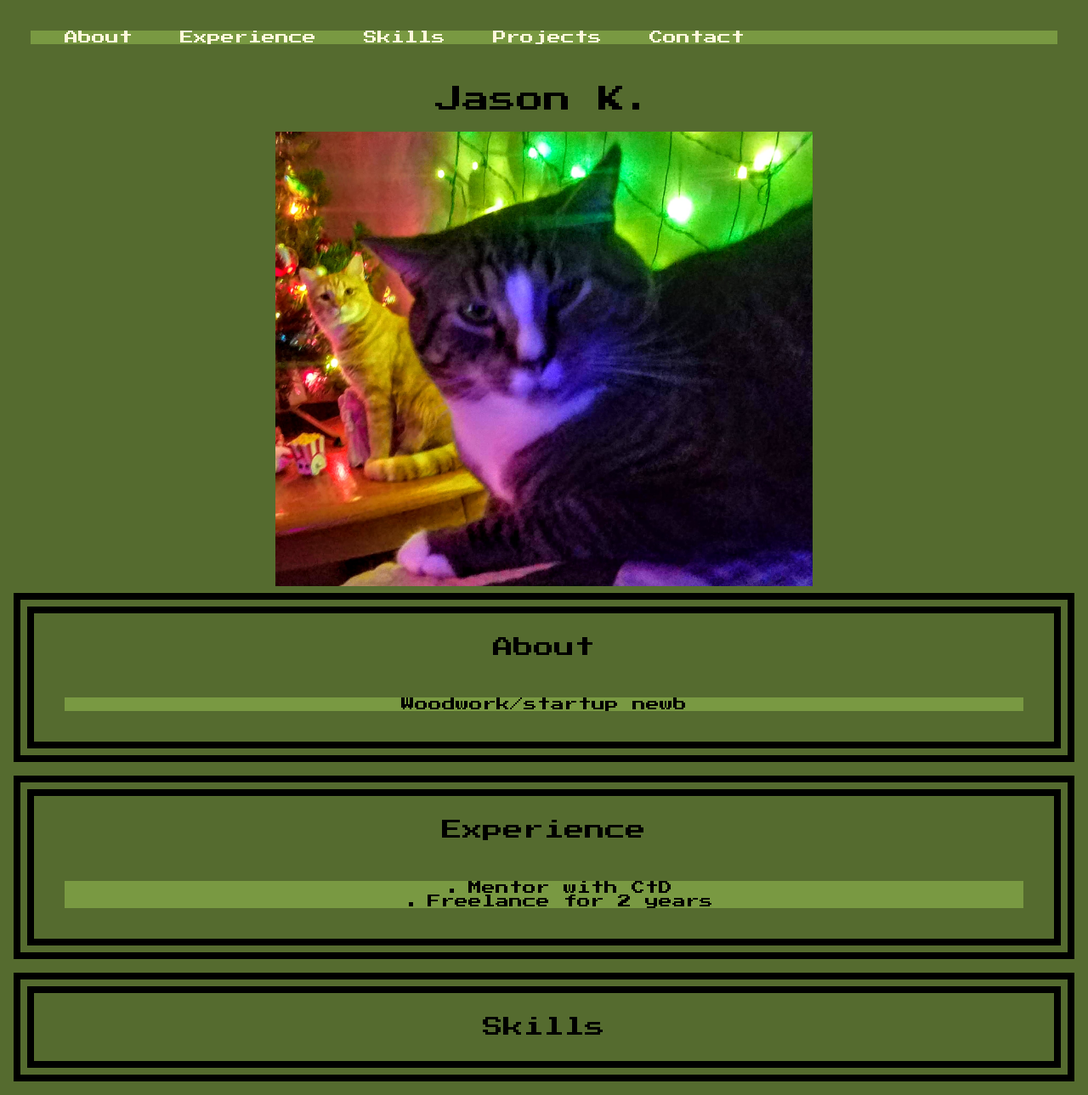
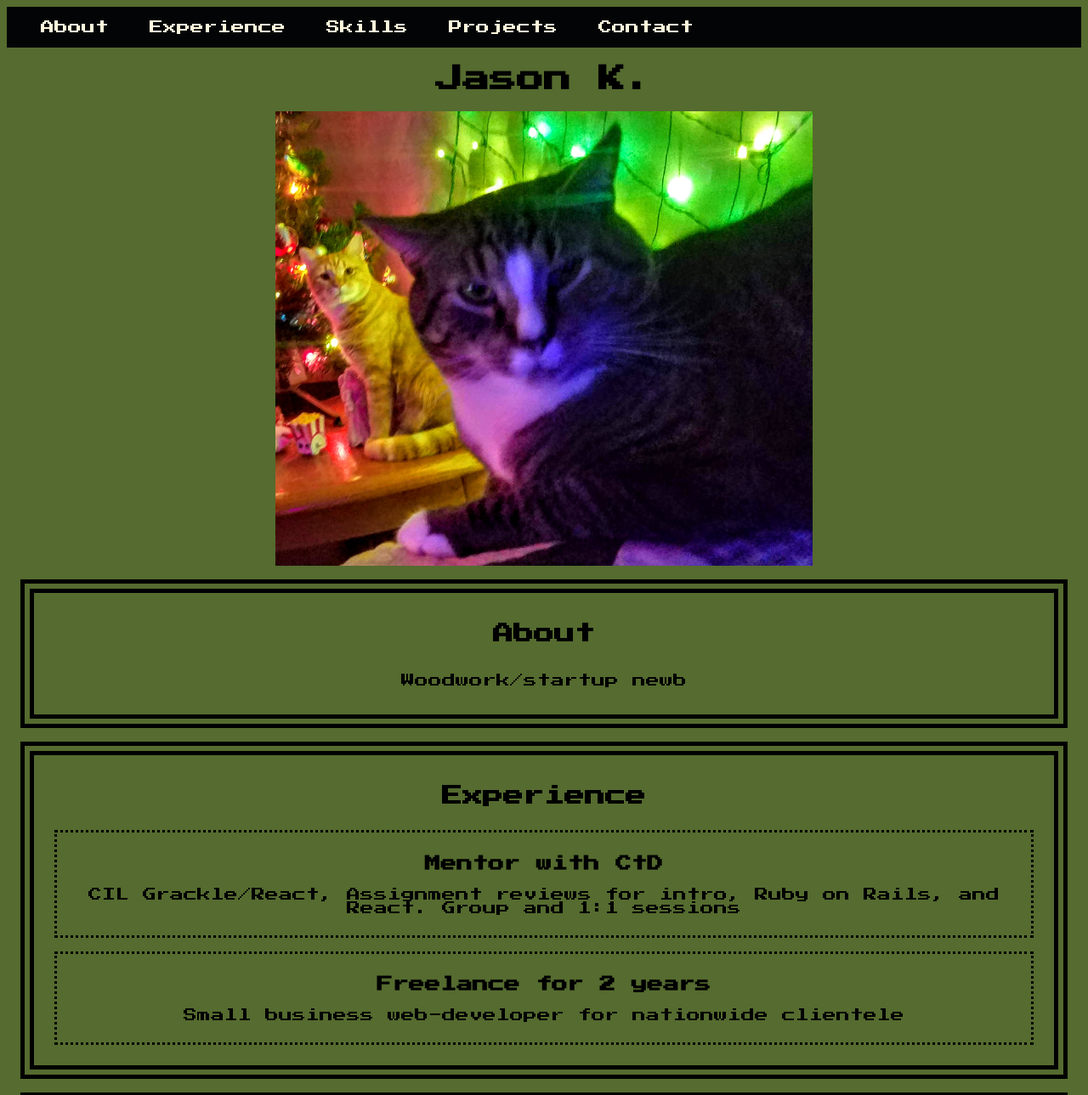
Before and after one commit to Jkuffler/CtD_Intro_Demo, a plain HTML site: page index.html in a window 1280 px wide. Shown: the top 1289 px of the page at 85% size. Drawn offline with Linux system fonts and the light colour scheme.

Commit message:
reorganizing html/css and have made nav sticky

```diff
--- a/css/index.css
+++ b/css/index.css
@@ -2,7 +2,6 @@
 body {
   font-family: "Press Start 2P", system-ui;
   background-color: darkolivegreen;
-  display: grid;
   text-align: center;
 }
 
@@ -19,25 +18,17 @@ a:hover {
   text-decoration:none;
 }
 
-h1,
-h2 {
-  font-weight: 400;
-  font-style: normal;
-}
-
 section {
   display: flex;
   flex-direction: column;
-  margin: 0.5em;
-  padding: 0.5em;
+  margin: 1em;
+  padding: 1em;
   border-style: double;
-  border-width: 1.5em;
+  border-width: 1em;
 }
 
 p,
 ul {
-  background-color: rgb(121, 153, 66);
-  margin: 1.75em;
   list-style: square inside;
 }
 
@@ -45,12 +36,28 @@ img {
   max-width: 50%;
 }
 
-#nav {
+nav {
+  background-color: rgb(3, 4, 5);
+  position: sticky;
+  top: 0;
+  overflow: hidden;
+}
+
+
+nav > ul{
   display: flex;
   flex-direction: row;
-  gap: 3.5em;
+  gap: 3em;
   list-style-type: none;
+
 }
+
+.xpitem {
+  border-style: dotted;
+  padding: .5em;
+  margin: .5em;
+}
+
 
 /* other devices largest to smallest */
 
--- a/index.html
+++ b/index.html
@@ -10,8 +10,9 @@
     <title>Jason's Jupiter Demo</title>
 </head>
 <body>
+    <!-- <div id="nav"> -->
         <nav>
-        <ul id="nav">
+            <ul>
                 <li><a href="#about">About</a></li>
                 <li><a href="#experience">Experience</a></li>
                 <li><a href="#skills">Skills</a></li>
@@ -19,6 +20,8 @@
                 <li><a href="#connect">Contact</a></li>
             </ul>
         </nav>
+    <!-- </div> -->
+
     <h1>Jason K.</h1>
     <div>
         <img src="img/jinglebells.jpg">
@@ -29,10 +32,14 @@
     </section>
     <section id="experience">
         <h2>Experience</h2>
-        <ul>
-            <li>Mentor with CtD</li>
-            <li>Freelance for 2 years</li>
-        </ul>
+        <div class="xpitem">
+            <h3>Mentor with CtD</h3>
+            <p>CIL Grackle/React, Assignment reviews for intro, Ruby on Rails, and React. Group and 1:1 sessions</p>
+        </div>
+        <div class="xpitem">
+            <h3>Freelance for 2 years</h3>
+            <p>Small business web-developer for nationwide clientele</p>
+        </div>
     </section>
     <section id="skills">
         <h2>Skills</h2>
```
Lines whose indentation alone changed are shown as unchanged.
